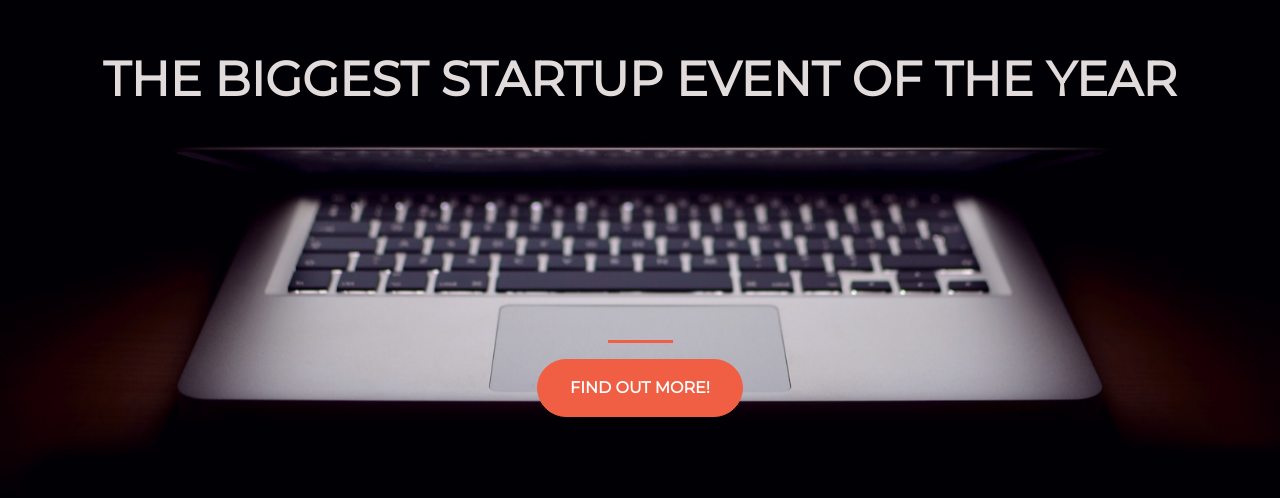
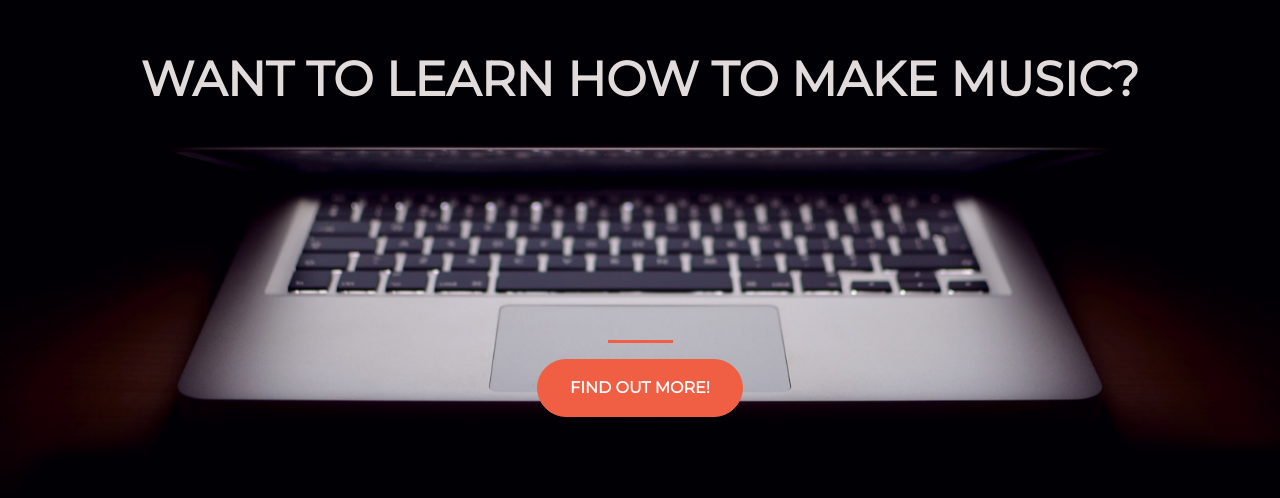
Before and after one commit to RoxasChainDon/rxcd-launchpage, a plain HTML site: page index.html in a window 1280 px wide. Shown: the part 166-664 px from the top of the page. Drawn offline with nearby package versions, Linux system fonts and the light colour scheme.

Commit message:
Update cover text

```diff
--- a/index.html
+++ b/index.html
@@ -21,7 +21,7 @@
     <div class="container d-flex align-items-center h-100">
       <div class="row">
         <header class="text-center col-12">
-          <h1 class="text-uppercase"><strong>The biggest startup event of the year</strong></h1>
+          <h1 class="text-uppercase"><strong>Want to learn how to make music?</strong></h1>
         </header>
         <div class="buffer col-12"></div>
         <section class="text-center col-12">
```
